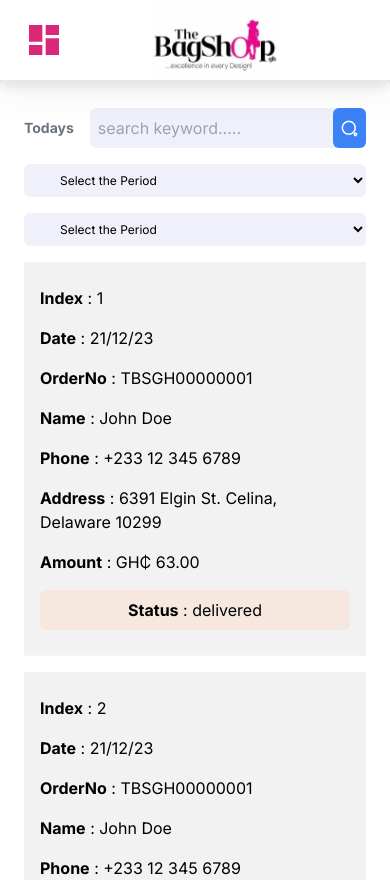
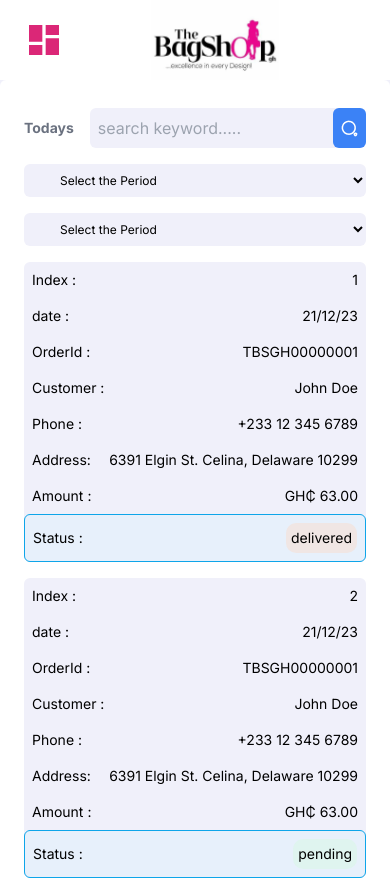
Before and after one commit to Asamoahfrancis/thebookshop, a Next.js app: page /orders in a window 390 px wide. Shown: the top 880 px of the page. Built offline with nearby package versions, Linux system fonts and the light colour scheme.

Commit message:
newest update

```diff
--- a/app/(admin)/page.tsx
+++ b/app/(admin)/page.tsx
@@ -9,7 +9,7 @@ import Mobilelinks from "../ui/navbar/mobilelinks/mobilelinks";
 const Dashboard = () => {
   const ctx = useContext(ModalContext);
   return (
-    <div className="md:py-10 md:px-8  m-2">
+    <div className=" md:px-8  m-2">
       <section className="absolute top-0 left-0 w-full">
         {ctx.isMoblie && <Mobilelinks />}
         {ctx.isclose && <Orderdetails />}
--- a/app/ui/dashboard/table/maintable/maintable.tsx
+++ b/app/ui/dashboard/table/maintable/maintable.tsx
@@ -1,6 +1,7 @@
 import React from "react";
 import Tabledata from "./tabledata/tabledata";
 import { usePathname } from "next/navigation";
+import MoblieTable from "./tabledata/mobileTable/MoblieTable";
 const data = [
   {
     id: "1",
@@ -80,7 +81,7 @@ const MainTable = () => {
   const pathanme = usePathname();
   return (
     <div>
-      <table className="text-sm  w-full ">
+      <table className=" md:table hidden text-sm  w-full ">
         <thead className="hidden md:table-header-group">
           <tr className="border-b-2 font-bold  border-gray-400">
             <td>#</td>
@@ -115,6 +116,22 @@ const MainTable = () => {
           ))}
         </tbody>
       </table>
+      <section className="grid grid-cols-1 sm:grid-cols-2  gap-4 ">
+        {data.map((d) => (
+          <MoblieTable
+            key={d.id}
+            index={d.id}
+            date={d.date}
+            orderId={d.orderId}
+            customer={d.customer}
+            phone={d.phone}
+            address={d.address}
+            amount={d.amount}
+            statusColor={d.statusColor}
+            status={d.status}
+          />
+        ))}{" "}
+      </section>
     </div>
   );
 };
--- /dev/null
+++ b/app/ui/dashboard/table/maintable/tabledata/mobileTable/MoblieTable.tsx
@@ -0,0 +1,67 @@
+import React from "react";
+
+const MoblieTable = ({
+  index,
+  date,
+  orderId,
+  customer,
+  phone,
+  address,
+  amount,
+  statusColor,
+  status,
+}: {
+  index: string;
+  date: string;
+  orderId: string;
+  customer: string;
+  phone: string;
+  address: string;
+  amount: string;
+  statusColor: string;
+  status: string;
+}) => {
+  return (
+    <div className=" [&>div]:p-2 text-sm bg-[#F0F0FA] rounded-md">
+      <div className="flex justify-between">
+        Index : <span>{index}</span>
+      </div>
+      <div className="flex justify-between">
+        date : <span>{date}</span>
+      </div>
+      <div className="flex justify-between">
+        OrderId : <span>{orderId}</span>
+      </div>
+      <div className="flex justify-between">
+        Customer : <span>{customer}</span>
+      </div>
+      <div className="flex justify-between">
+        Phone : <span>{phone}</span>
+      </div>
+      <div className="w-full   ">
+        <section className="w-[100%] gap-4 flex justify-between">
+          <p>Address:</p>
+          <p className=" flex-auto w-[50%]  text-right">{address}</p>
+        </section>
+      </div>
+      <div className="flex justify-between">
+        Amount : <span>{amount}</span>
+      </div>
+
+      <div className="flex bg-sky-100/50 border-sky-500 border items-center rounded-md justify-between">
+        Status :{" "}
+        <span
+          style={{
+            backgroundColor: `${statusColor} `,
+            borderRadius: "10px",
+            padding: "5px",
+          }}
+        >
+          {status}
+        </span>
+      </div>
+    </div>
+  );
+};
+
+export default MoblieTable;
--- a/app/ui/dashboard/table/maintable/tabledata/tabledata.tsx
+++ b/app/ui/dashboard/table/maintable/tabledata/tabledata.tsx
@@ -46,7 +46,7 @@ const Tabledata = ({
           <p className="p-4">{index}</p>
         </td>
         <td>{date}</td>
-        {pathname !== "/admin/products" ? (
+        {pathname !== "/products" ? (
           <td>{orderId}</td>
         ) : (
           <td>
@@ -66,47 +66,6 @@ const Tabledata = ({
           </p>
         </td>
       </tr>
-
-      <div
-        className="md:hidden  p-4 text-base [&>p]:py-2 border-b-2 even:bg-black/5 cursor-grab  border-gray-100"
-        onClick={onhandlertable}
-      >
-        <p>
-          <b className="text-bold">Index</b> : {index}
-        </p>
-        <p>
-          <b>Date</b> : {date}
-        </p>
-        {pathname !== "/admin/products" ? (
-          <p>
-            <b>OrderNo</b> : {orderId}
-          </p>
-        ) : (
-          <p>
-            <Poductpic />
-          </p>
-        )}
-        <p>
-          <b>Name</b> : {customer}
-        </p>
-        <p>
-          <b>Phone</b> : {phone}
-        </p>
-        <p>
-          <b>Address</b> : {address}
-        </p>
-        <p>
-          <b>Amount</b> : {amount}
-        </p>
-        <p className=" text-center">
-          <p
-            className=" rounded-md px-3 py-2"
-            style={{ backgroundColor: statusColor }}
-          >
-            <b>Status</b> : {status}
-          </p>
-        </p>
-      </div>
     </>
   );
 };
--- a/app/ui/navbar/page.tsx
+++ b/app/ui/navbar/page.tsx
@@ -8,7 +8,7 @@ import { ModalContext } from "@/app/context/use-modal-visibility/usemodal";
 const Navbar = () => {
   const ctx = useContext(ModalContext);
   return (
-    <div className="w-full  bg-white md:px-24 px-6 md:mb-8 sticky top-0 md:py-2 items-center  drop-shadow-xl flex   ">
+    <div className="w-full  bg-white md:px-24 px-6 md:mb-8 sticky top-0 md:py-2 items-center  flex   ">
       <button
         className="text-pink-600 md:hidden"
         onClick={() => ctx.closeMobile()}
```
